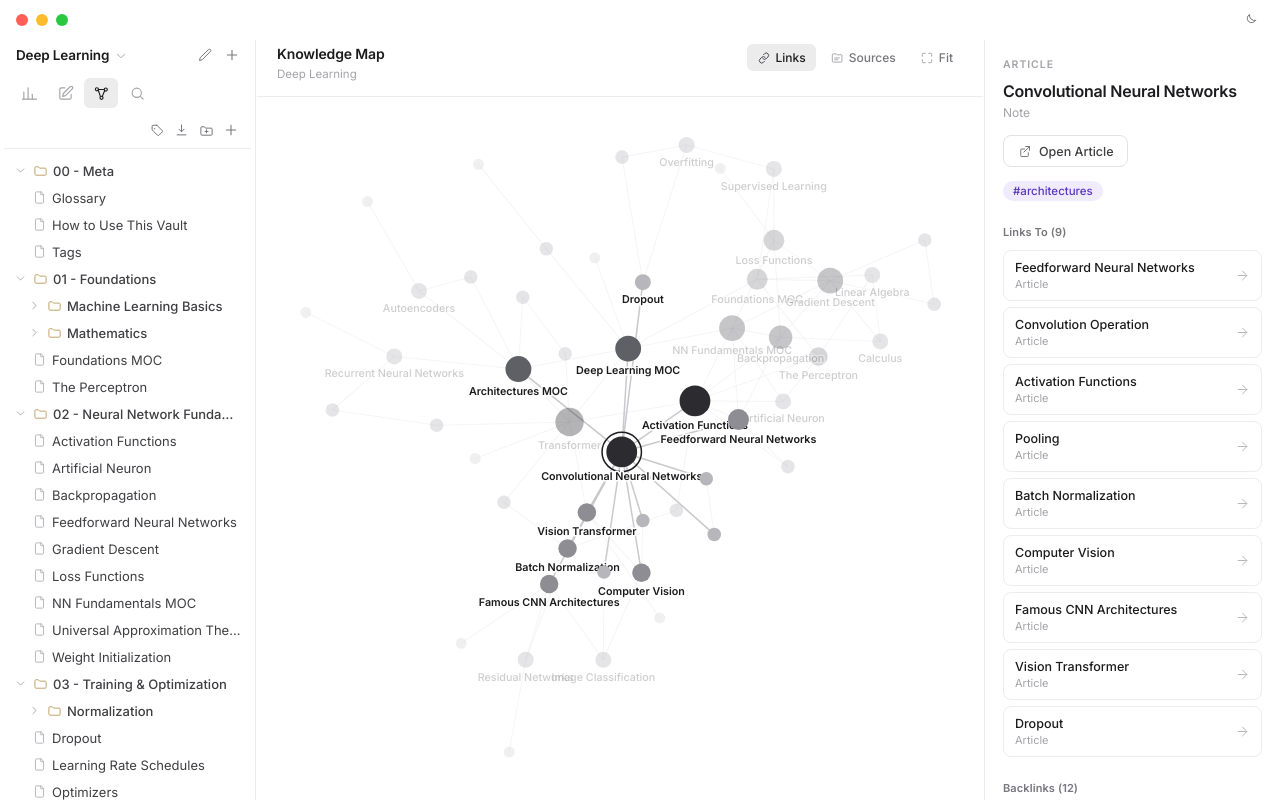
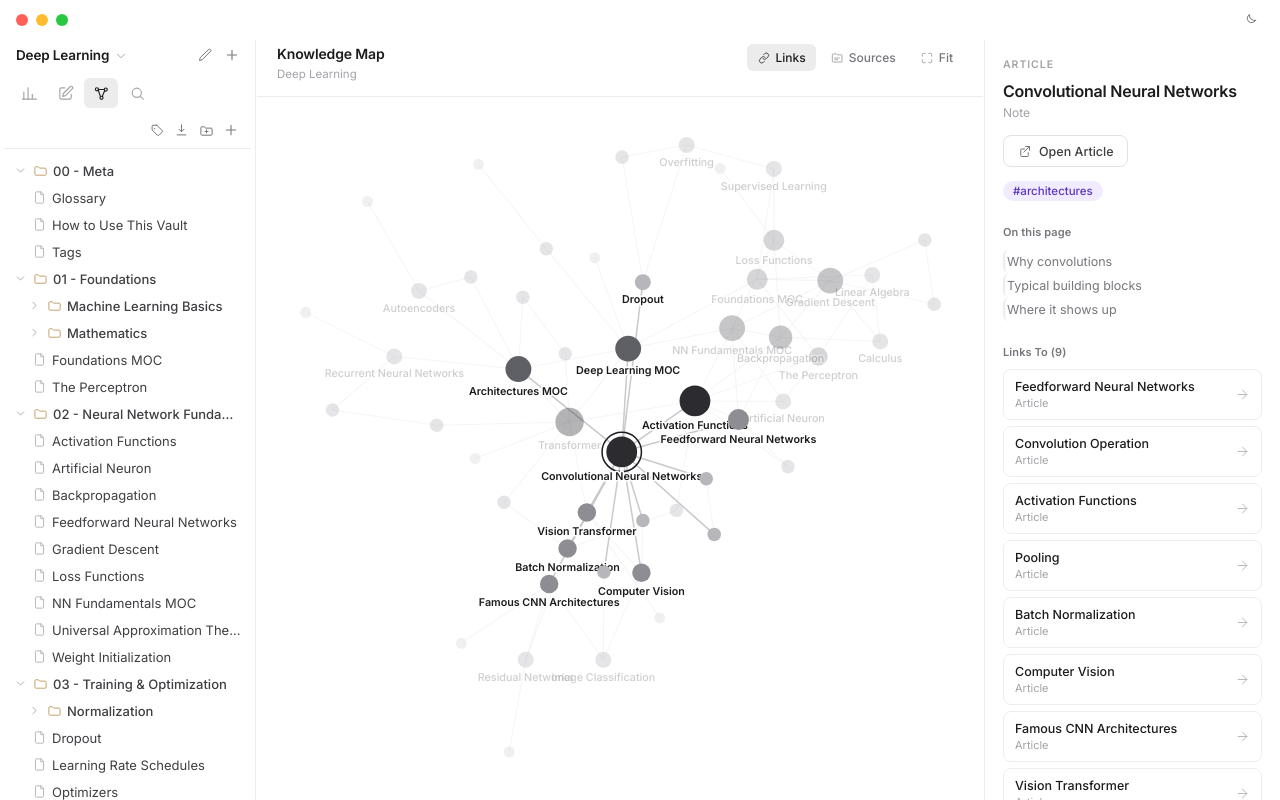
Before and after one commit to fizzexual/inkwell.md, a React (Vite) app: page / in a window 1280 px wide. Built offline with nearby package versions, Linux system fonts and the light colour scheme.

Commit message:
feat: note outline with click-to-scroll
The inspector shows an On this page outline of the current note headings, indented by level. Rendered headings get slug ids and clicking an entry opens the article in read mode and smooth-scrolls to that section.

```diff
--- a/src/components/ArticleView.tsx
+++ b/src/components/ArticleView.tsx
@@ -1,4 +1,4 @@
-import { useMemo, useRef, type MouseEvent } from "react";
+import { useEffect, useMemo, useRef, type MouseEvent } from "react";
 import { useVault } from "../store/useVault";
 import { renderMarkdown } from "../markdown";
 import { Graph, Pencil, Doc, Bold, Italic, Heading, ListIcon, Quote, Code, Link } from "../icons";
@@ -20,10 +20,20 @@ export default function ArticleView() {
   const updateContent = useVault((s) => s.updateContent);
 
   const taRef = useRef<HTMLTextAreaElement>(null);
+  const bodyRef = useRef<HTMLDivElement>(null);
+  const scrollTarget = useVault((s) => s.scrollTarget);
+  const clearScrollTarget = useVault((s) => s.clearScrollTarget);
 
   const note = notesById.get(selectedId);
   const md = note?.content ?? "";
   const html = useMemo(() => renderMarkdown(md, resolve), [md, resolve]);
+
+  useEffect(() => {
+    if (!scrollTarget || editing) return;
+    const el = bodyRef.current?.querySelector(`#${CSS.escape(scrollTarget)}`);
+    el?.scrollIntoView({ behavior: "smooth", block: "start" });
+    clearScrollTarget();
+  }, [scrollTarget, editing, html, clearScrollTarget]);
 
   const surround = (left: string, right = left, placeholder = "text") => {
     const ta = taRef.current;
@@ -116,7 +126,7 @@ export default function ArticleView() {
           </button>
         </div>
       )}
-      <div className="article-body">
+      <div className="article-body" ref={bodyRef}>
         {editing ? (
           <textarea
             ref={taRef}
--- a/src/components/Inspector.css
+++ b/src/components/Inspector.css
@@ -77,6 +77,28 @@
   filter: brightness(0.96);
 }
 
+.outline {
+  display: flex;
+  flex-direction: column;
+  gap: 1px;
+}
+.outline-row {
+  text-align: left;
+  font-size: 12.5px;
+  color: var(--tx-3);
+  padding: 4px 8px;
+  border-radius: var(--radius-sm);
+  border-left: 2px solid var(--line);
+  overflow: hidden;
+  text-overflow: ellipsis;
+  white-space: nowrap;
+}
+.outline-row:hover {
+  background: var(--bg-hover);
+  color: var(--tx-1);
+  border-left-color: var(--accent);
+}
+
 .link-section {
   margin-top: 24px;
 }
--- a/src/components/Inspector.tsx
+++ b/src/components/Inspector.tsx
@@ -1,6 +1,6 @@
 import { useVault } from "../store/useVault";
 import type { Note } from "../data/vault";
-import { parseTags } from "../markdown";
+import { parseTags, parseHeadings } from "../markdown";
 import { ArrowRight, OpenExternal } from "../icons";
 import "./Inspector.css";
 
@@ -28,6 +28,7 @@ export default function Inspector() {
   const backlinksOf = useVault((s) => s.backlinksOf);
   const openArticle = useVault((s) => s.openArticle);
   const openTag = useVault((s) => s.openTag);
+  const scrollToHeading = useVault((s) => s.scrollToHeading);
 
   const width = useVault((s) => s.inspectorWidth);
   const note = notesById.get(selectedId);
@@ -36,6 +37,7 @@ export default function Inspector() {
   const links = linksOf(note.id);
   const backlinks = backlinksOf(note.id);
   const tags = parseTags(note.content ?? "");
+  const headings = parseHeadings(note.content ?? "").filter((h) => h.level > 1);
 
   return (
     <aside className="inspector" style={{ width, minWidth: width }}>
@@ -57,6 +59,24 @@ export default function Inspector() {
               </button>
             ))}
           </div>
+        )}
+
+        {headings.length >= 2 && (
+          <section className="link-section">
+            <div className="section-label">On this page</div>
+            <div className="outline">
+              {headings.map((h, i) => (
+                <button
+                  key={`${h.slug}-${i}`}
+                  className="outline-row"
+                  style={{ paddingLeft: 2 + (h.level - 2) * 14 }}
+                  onClick={() => scrollToHeading(h.slug)}
+                >
+                  {h.text}
+                </button>
+              ))}
+            </div>
+          </section>
         )}
 
         <section className="link-section">
--- a/src/markdown.ts
+++ b/src/markdown.ts
@@ -44,8 +44,37 @@ function expandWikilinks(md: string, resolve: Resolver): string {
   });
 }
 
+export function slugify(s: string): string {
+  return s
+    .toLowerCase()
+    .trim()
+    .replace(/[^a-z0-9]+/g, "-")
+    .replace(/^-|-$/g, "");
+}
+
+export interface Heading {
+  level: number;
+  text: string;
+  slug: string;
+}
+
+/** Level 1-3 headings in document order, with [[wikilink]] markup stripped. */
+export function parseHeadings(md: string): Heading[] {
+  const out: Heading[] = [];
+  for (const m of md.matchAll(/^(#{1,3})\s+(.+?)\s*$/gm)) {
+    const text = m[2].replace(/\[\[([^\]|]+)(?:\|[^\]]+)?\]\]/g, "$1").replace(/[*_`]/g, "");
+    out.push({ level: m[1].length, text, slug: slugify(text) });
+  }
+  return out;
+}
+
 marked.setOptions({ gfm: true, breaks: false });
 
 export function renderMarkdown(md: string, resolve: Resolver): string {
-  return marked.parse(expandWikilinks(md, resolve), { async: false }) as string;
+  const html = marked.parse(expandWikilinks(md, resolve), { async: false }) as string;
+  // give headings stable ids so the outline can scroll to them
+  return html.replace(/<h([1-3])>([\s\S]*?)<\/h\1>/g, (_m, lvl, inner) => {
+    const text = inner.replace(/<[^>]+>/g, "");
+    return `<h${lvl} id="${slugify(text)}">${inner}</h${lvl}>`;
+  });
 }
--- a/src/store/useVault.ts
+++ b/src/store/useVault.ts
@@ -93,6 +93,9 @@ interface VaultState extends Derived {
   searchQuery: string;
   setSearchQuery: (q: string) => void;
   openTag: (tag: string) => void;
+  scrollTarget: string | null;
+  scrollToHeading: (slug: string) => void;
+  clearScrollTarget: () => void;
   select: (id: string) => void;
   openArticle: (id: string) => void;
   toggleFolder: (path: string) => void;
@@ -136,6 +139,9 @@ export const useVault = create<VaultState>((set, get) => ({
   searchQuery: "",
   setSearchQuery: (q) => set({ searchQuery: q }),
   openTag: (tag) => set({ searchQuery: `#${tag}`, sidebarView: "search" }),
+  scrollTarget: null,
+  scrollToHeading: (slug) => set({ centerView: "article", editing: false, scrollTarget: slug }),
+  clearScrollTarget: () => set({ scrollTarget: null }),
   select: (id) => set({ selectedId: id }),
   openArticle: (id) => set({ selectedId: id, centerView: "article", sidebarView: "notes" }),
   toggleFolder: (path) =>
```
